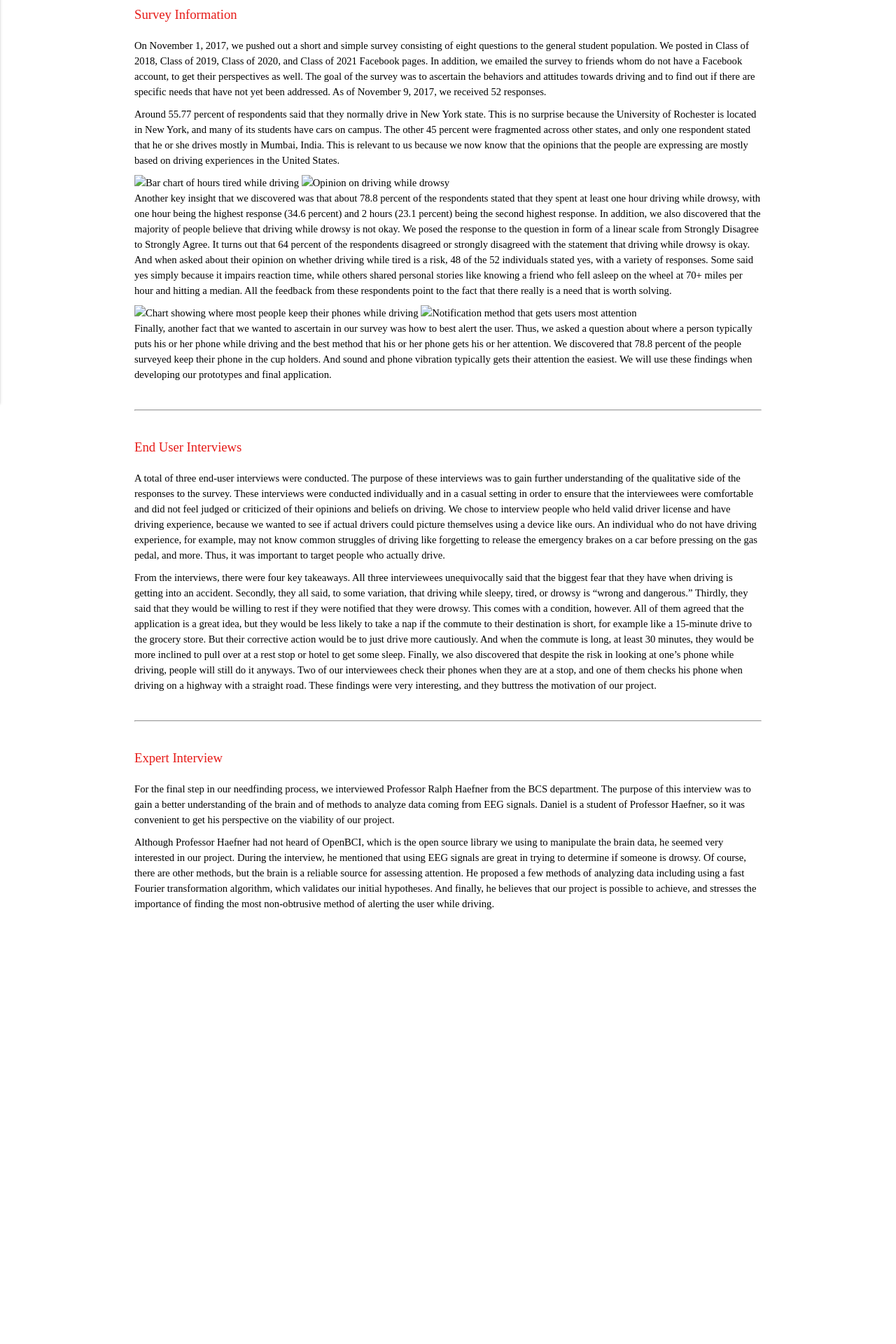
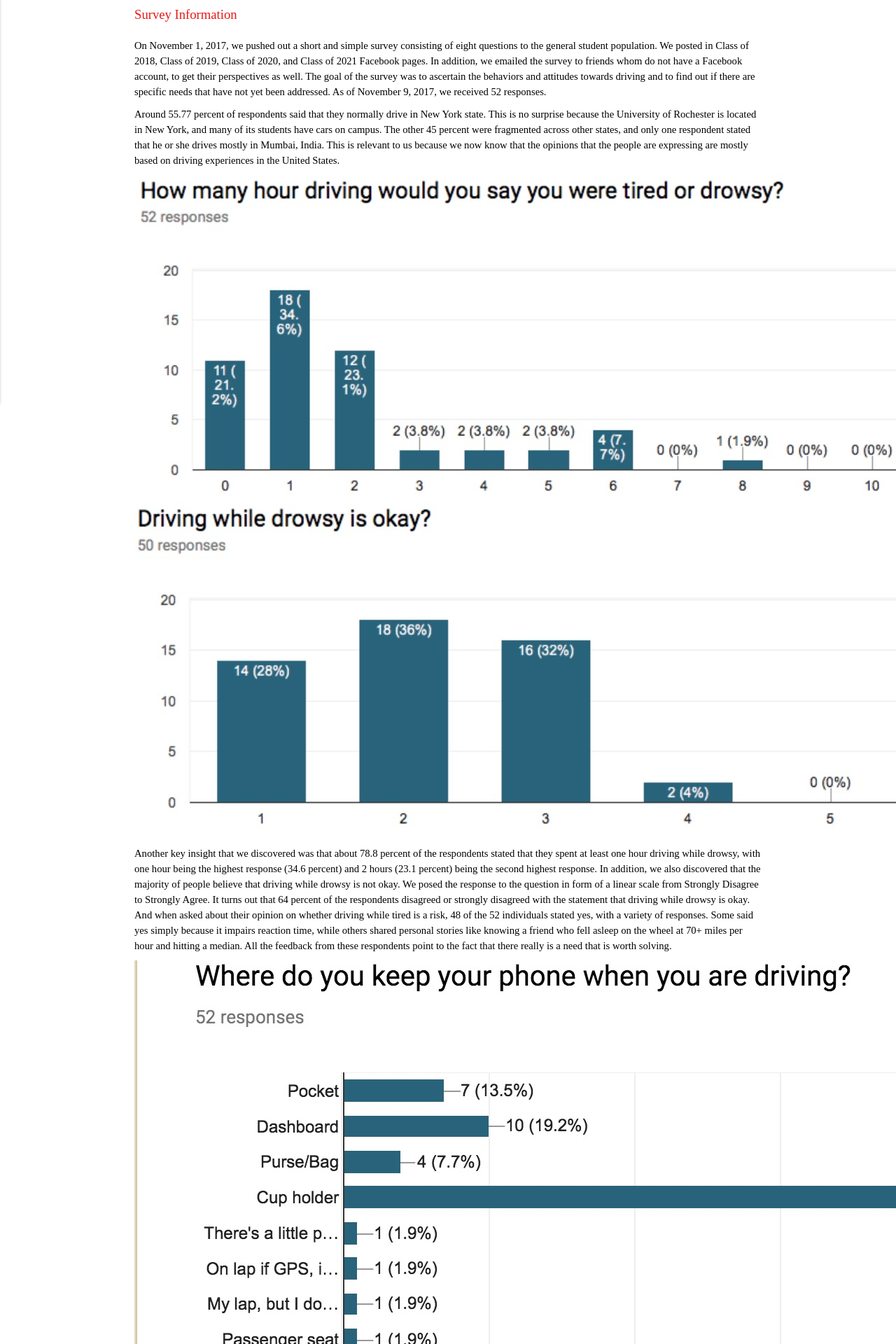
Before and after one commit to DanielBarnett714/DozeAlert, a Jekyll site: the page built from docs/needfinding.md, in a window 1280 px wide. Shown: the part 384-2304 px from the top of the page at 70% size. Built offline with Jekyll 4.4.1, drawn with Linux system fonts in a browser that asks for light colours; some web fonts are replaced; before the commit the page ends 1696 px from its top, so only the background shows below that.

```diff
--- a/docs/needfinding.md
+++ b/docs/needfinding.md
@@ -17,13 +17,13 @@
 
 <p style="margin-bottom:10px;">Around 55.77 percent of respondents said that they normally drive in New York state. This is no surprise because the University of Rochester is located in New York, and many of its students have cars on campus. The other 45 percent were fragmented across other states, and only one respondent stated that he or she drives mostly in Mumbai, India. This is relevant to us because we now know that the opinions that the people are expressing are mostly based on driving experiences in the United States.</p>
 
-<img src="images/needfinding/hours-tired.jpg" alt="Bar chart of hours tired while driving">
-<img src="images/needfinding/opinion-driving-drowsy.jpg" alt="Opinion on driving while drowsy">
+<img src="../images/needfinding/hours-tired.jpg" alt="Bar chart of hours tired while driving">
+<img src="../images/needfinding/opinion-driving-drowsy.jpg" alt="Opinion on driving while drowsy">
 
 <p style="margin-bottom:10px;">Another key insight that we discovered was that about 78.8 percent of the respondents stated that they spent at least one hour driving while drowsy, with one hour being the highest response (34.6 percent) and 2 hours (23.1 percent) being the second highest response. In addition, we also discovered that the majority of people believe that driving while drowsy is not okay. We posed the response to the question in form of a linear scale from Strongly Disagree to Strongly Agree. It turns out that 64 percent of the respondents disagreed or strongly disagreed with the statement that driving while drowsy is okay. And when asked about their opinion on whether driving while tired is a risk, 48 of the 52 individuals stated yes, with a variety of responses. Some said yes simply because it impairs reaction time, while others shared personal stories like knowing a friend who fell asleep on the wheel at 70+ miles per hour and hitting a median. All the feedback from these respondents point to the fact that there really is a need that is worth solving.</p>
 
-<img src="images/needfinding/keep-phone.jpg" alt="Chart showing where most people keep their phones while driving">
-<img src="images/needfinding/phone-attention.jpg" alt="Notification method that gets users most attention">
+<img src="../images/needfinding/keep-phone.jpg" alt="Chart showing where most people keep their phones while driving">
+<img src="../images/needfinding/phone-attention.jpg" alt="Notification method that gets users most attention">
 
 <p style="margin-bottom:10px;">Finally, another fact that we wanted to ascertain in our survey was how to best alert the user. Thus, we asked a question about where a person typically puts his or her phone while driving and the best method that his or her phone gets his or her attention. We discovered that 78.8 percent of the people surveyed keep their phone in the cup holders. And sound and phone vibration typically gets their attention the easiest. We will use these findings when developing our prototypes and final application.</p>
 
```
